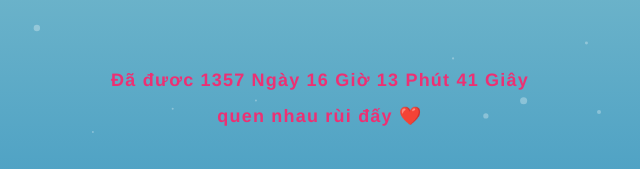
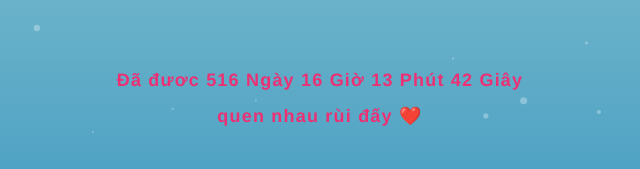
Before and after one commit to dattranquoc10704-arch/Have-a-nice-day, a plain HTML site: page index.html in a window 1280 px wide. Shown: the part 628-797 px from the top of the page, 320-960 px from the left. Drawn offline with Linux system fonts and the light colour scheme.

Commit message:
Update index.html

```diff
--- a/index.html
+++ b/index.html
@@ -97,7 +97,7 @@
     <script language="javascript">
         function show_date_time() {
             window.setTimeout("show_date_time()", 1000);
-            BirthDay = new Date("2022-01-01T00:00:00");
+            BirthDay = new Date("2024-04-21T00:00:00");
             today = new Date();
             timeold = (today.getTime() - BirthDay.getTime());
             sectimeold = timeold / 1000
```
